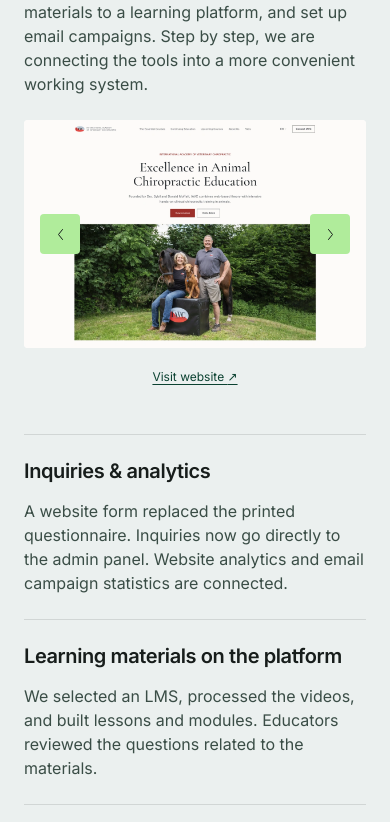
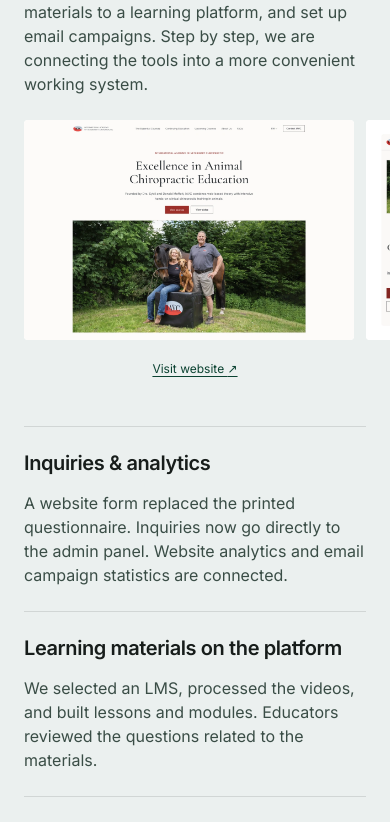
Before and after one commit to tytkatya-blip/wehelp.vet, a React (Vite) app: page / in a window 390 px wide. Shown: the part 4488-5310 px from the top of the page. Built offline with nearby package versions, Linux system fonts and the light colour scheme; a web font is replaced by a local one.

Commit message:
Add swipeable case study carousel on mobile

```diff
--- a/src/sections/CaseStudySection.tsx
+++ b/src/sections/CaseStudySection.tsx
@@ -22,7 +22,7 @@ export default function CaseStudySection() {
     <div className="split-grid case-grid">
       <SectionHeading id="case-title" eyebrow="Our work / IAVC" text={copy.caseBody}>Website, platform<br /> and email.<br /> All in one project</SectionHeading>
       <div className="case-media">
-      <div className="case-gallery" role="region" aria-label="IAVC project images" aria-roledescription="carousel">
+      <div className="case-gallery case-gallery--desktop" role="region" aria-label="IAVC project images" aria-roledescription="carousel">
         <div className="case-images">{images.map((src, index) => <img
           key={src}
           ref={element => { imageRefs.current[index] = element }}
@@ -36,6 +36,14 @@ export default function CaseStudySection() {
         <button className="gallery-arrow gallery-arrow--next" aria-label="Next project image" onClick={() => { void changeImage(1) }}><img className="chevron-icon" src="/media/chevron.svg" width="11" height="5" alt="" /></button>
         <span className="sr-only" aria-live="polite">{active + 1} / {images.length}</span>
       </div>
+      <div className="case-gallery--mobile" role="region" aria-label="IAVC project images — swipe to browse" aria-roledescription="carousel" tabIndex={0}>
+        {images.map((src, index) => <img
+          key={src}
+          src={src}
+          alt={`IAVC veterinary academy project — image ${index + 1} of ${images.length}`}
+          width="1196" height="800" loading="lazy"
+        />)}
+      </div>
       <a className="case-website-link" href="https://i-a-v-c.com/" target="_blank" rel="noopener noreferrer">Visit website <span aria-hidden="true">↗</span></a>
       </div>
     </div>
--- a/src/styles/page.css
+++ b/src/styles/page.css
@@ -91,6 +91,7 @@ img { display: block; max-width: 100%; }
 .case-media { margin-inline-start: 0; text-align: center; }
 .case-website-link { display: inline-block; padding: var(--space-8); margin-top: var(--space-12); color: var(--green-dark); font-size: var(--size-small); line-height: 1.5; text-decoration: underline; }
 .case-gallery { position: relative; border-radius: var(--radius); overflow: hidden; }
+.case-gallery--mobile { display: none; }
 .case-images { display: grid; background: var(--surface-card); transition: transform var(--motion-heading-duration) var(--motion-ease); transform-origin: center; }
 .case-image { grid-area: 1 / 1; width: 100%; height: auto; aspect-ratio: 1196/800; object-fit: contain; opacity: 0; transform: scale(1.015); transition: opacity var(--motion-carousel-duration) var(--motion-ease), transform var(--motion-carousel-duration) var(--motion-ease); }
 .case-image.is-active { opacity: 1; transform: scale(1); z-index: 1; }
@@ -255,6 +256,10 @@ img { display: block; max-width: 100%; }
   .service-row { padding: var(--space-24); }
   .editorial-row { gap: var(--space-16); padding-block: var(--space-24); }
   .case-grid .intro-body { margin-top: var(--space-24); }
+  .case-gallery--desktop { display: none; }
+  .case-gallery--mobile { display: flex; gap: 12px; margin-inline: calc(-1 * var(--gutter)); padding-inline: var(--gutter); overflow-x: auto; scroll-snap-type: x mandatory; scroll-padding-inline: var(--gutter); scrollbar-width: none; }
+  .case-gallery--mobile::-webkit-scrollbar { display: none; }
+  .case-gallery--mobile img { flex: 0 0 calc(100% - 12px); min-width: 0; width: calc(100% - 12px); aspect-ratio: 1196 / 800; height: auto; object-fit: contain; border-radius: var(--radius); background: var(--surface-card); scroll-snap-align: center; }
   .process-card { min-height: 0; }
   .step-number { margin-bottom: var(--space-24); }
   .faq-section { padding-block: var(--space-80); }
```
